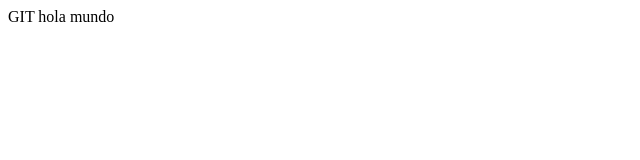
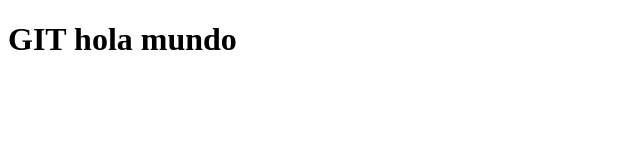
Before and after one commit to edgarcoila/prueba-git, a plain HTML site: page index.html in a window 1280 px wide. Shown: the whole page, without its empty margins (0-640 px from the left). Drawn offline with Linux system fonts and the light colour scheme.

Commit message:
agregamos app un h1

```diff
--- a/index.html
+++ b/index.html
@@ -8,6 +8,6 @@
     <link rel="stylesheet" href="estilos.css">
 </head>
 <body>
-    GIT hola mundo
+    <h1>GIT hola mundo</h1>
 </body>
 </html>
```
